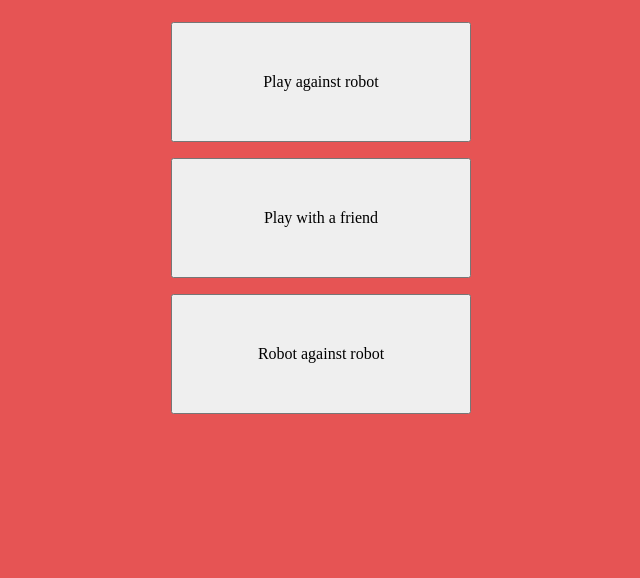
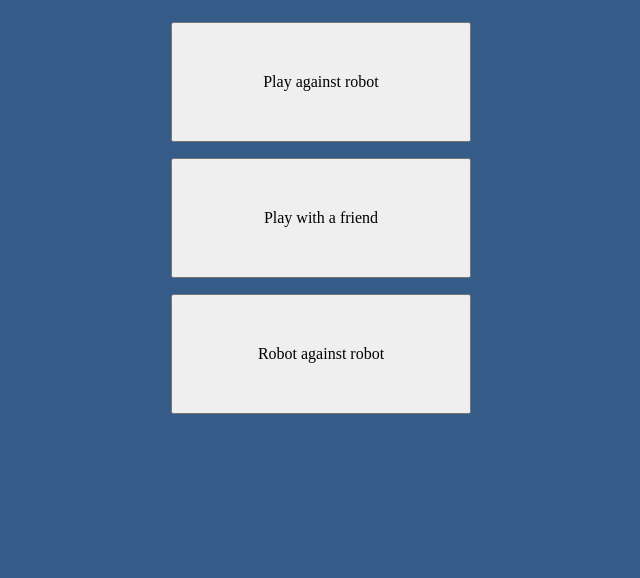
Before and after one commit to DustUnderBag/Tic-Tac-Toe, a plain HTML site: page index.html in a window 1280 px wide. Shown: the part 222-800 px from the top of the page, without its empty margins (319-959 px from the left). Drawn offline with Linux system fonts and the light colour scheme.

Commit message:
Change color pallete and svgs' colors
Changed background color to blue, and primary color to orange yellow.

```diff
--- a/style.css
+++ b/style.css
@@ -35,9 +35,9 @@
 
 
 :root {
-    --background-color: #e65454;
+    --background-color: #355c88;
     --background-color-darker: #1510193d;
-    --primary-color: #ffae00;
+    --primary-color: #ffaf38;
     --border-radius: 24px;
     --mark-color: #ffffffce;
 }
```
Also changed, not shown: img/bot-icon-yellow.svg, img/circle_red.svg, img/circle_yellow.svg, img/cross_red.svg, img/cross_yellow.svg, img/multiplayer-icon.svg.
